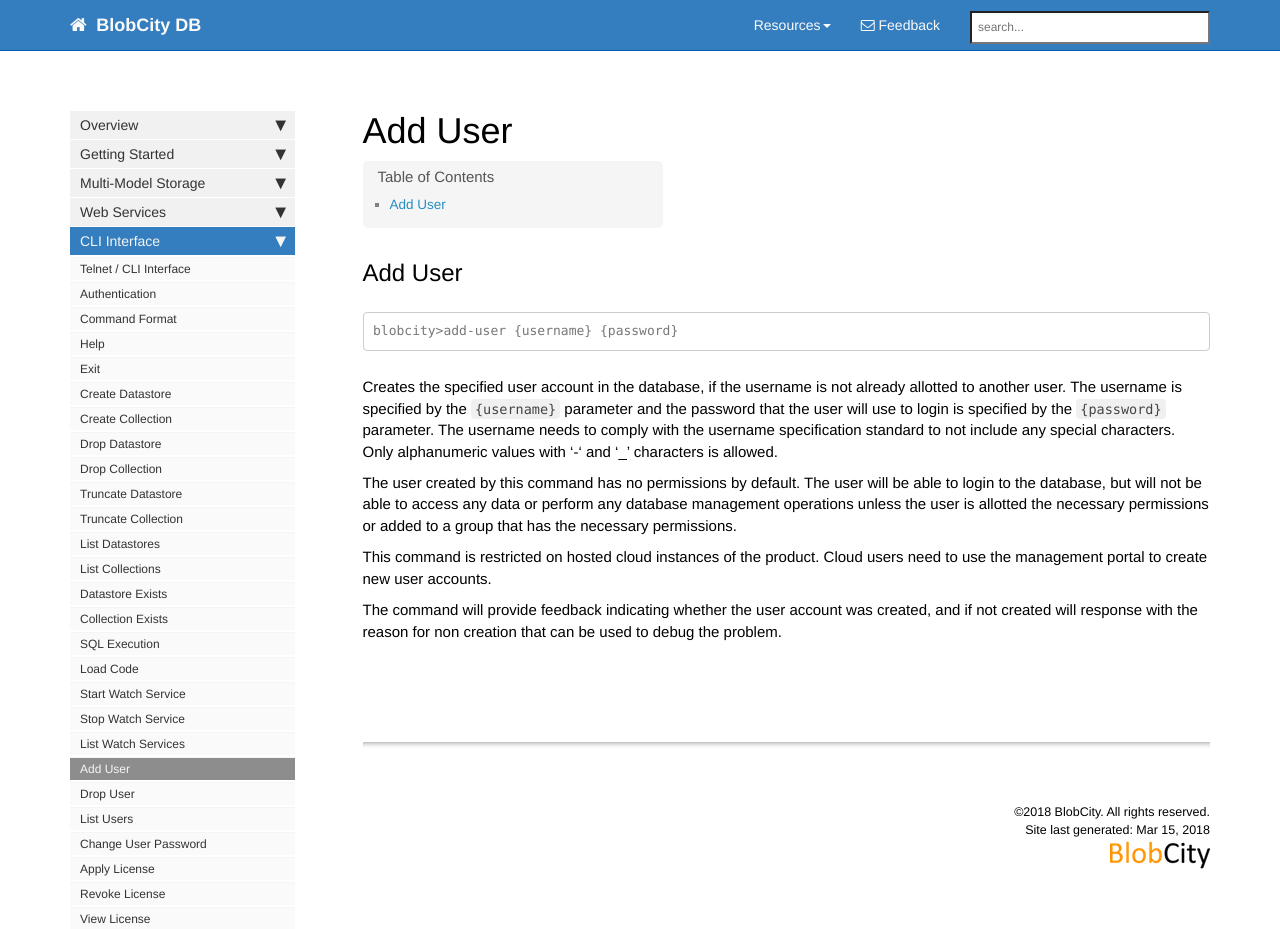
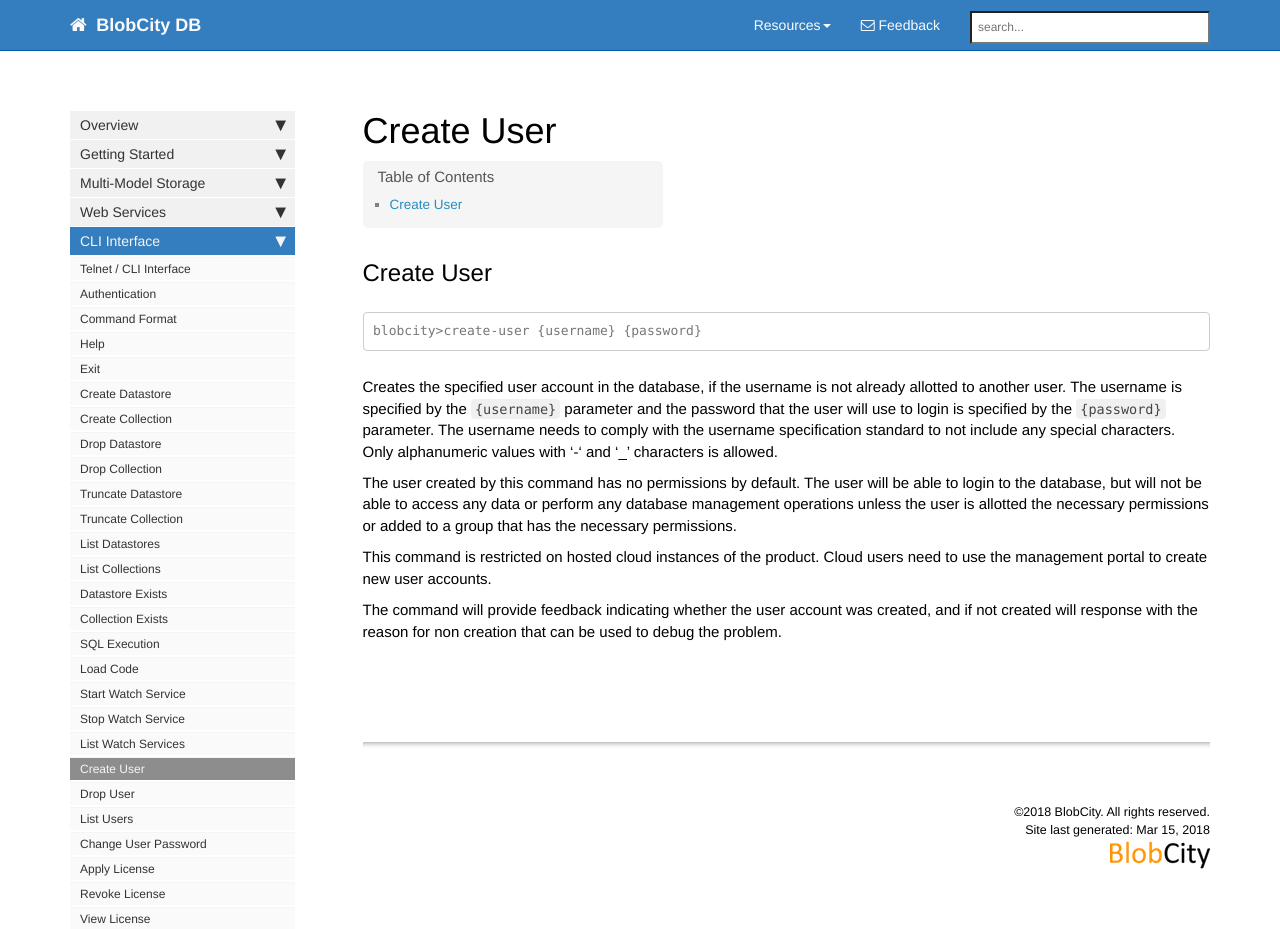
Before and after one commit to blobcity/blobcity.github.io, a Jekyll site: the page built from pages/mydoc/cli_create_user.md, in a window 1280 px wide and 929 px high. Built offline with Jekyll 4.4.1, drawn with Linux system fonts in a browser that asks for light colours; nearby versions of some CDN libraries; comment, search, counter and statistics services are not loaded.

Commit message:
add-user command is now create-user

````diff
--- a/_data/sidebars/home_sidebar.yml
+++ b/_data/sidebars/home_sidebar.yml
@@ -144,7 +144,7 @@
     - title: Collection Exists
       url: /webservice-collection-exists.html
       output: web, pdf
-    - title: Add User
+    - title: Create User
       url: /webservice-add-user.html
       output: web, pdf
     - title: Drop User
@@ -230,8 +230,8 @@
     - title: List Watch Services
       url: /cli-list-watch-services.html
       output: web, pdf
-    - title: Add User
-      url: /cli-add-user.html
+    - title: Create User
+      url: /cli-create-user.html
       output: web, pdf
     - title: Drop User
       url: /cli-drop-user.html
--- a/_data/sidebars/mydoc_sidebar.yml
+++ b/_data/sidebars/mydoc_sidebar.yml
@@ -144,8 +144,8 @@
     - title: Collection Exists
       url: /webservice-collection-exists.html
       output: web, pdf
-    - title: Add User
-      url: /webservice-add-user.html
+    - title: Create User
+      url: /webservice-create-user.html
       output: web, pdf
     - title: Drop User
       url: /webservice-drop-user.html
@@ -230,8 +230,8 @@
     - title: List Watch Services
       url: /cli-list-watch-services.html
       output: web, pdf
-    - title: Add User
-      url: /cli-add-user.html
+    - title: Create User
+      url: /cli-create-user.html
       output: web, pdf
     - title: Drop User
       url: /cli-drop-user.html
--- a/pages/mydoc/cli_add_user.md
+++ b/pages/mydoc/cli_create_user.md
@@ -1,14 +1,14 @@
 ---
-title: Add User
+title: Create User
 sidebar: mydoc_sidebar
-permalink: cli-add-user.html
+permalink: cli-create-user.html
 folder: mydoc
 ---
 
-## Add User
+## Create User
 
 ```
-blobcity>add-user {username} {password}
+blobcity>create-user {username} {password}
 ```
 
 Creates the specified user account in the database, if the username is not already allotted to another user. The username is specified by the `{username}` parameter and the password that the user will use to login is specified by the `{password}` parameter. The username needs to comply with the username specification standard to not include any special characters. Only alphanumeric values with ‘-‘ and ‘_’ characters is allowed.
--- a/pages/mydoc/webservice_add_user.md
+++ b/pages/mydoc/webservice_create_user.md
@@ -1,17 +1,17 @@
 ---
-title: Add User
+title: Create User
 sidebar: mydoc_sidebar
-permalink: webservice-add-user.html
+permalink: webservice-create-user.html
 folder: mydoc
 ---
 
-## Add User
+## Create User
 
 ```json
 {
   "username" : "root",
   "password" : "root",
-  "q" : "add-user",
+  "q" : "create-user",
   "p" : {
     "username" : "username1",
     "password" : "password1"
@@ -30,7 +30,7 @@
 ```
 {
 "ack" : "1",
-  "time" : 1000
+"time" : 1000
 }
 ```
 
````
